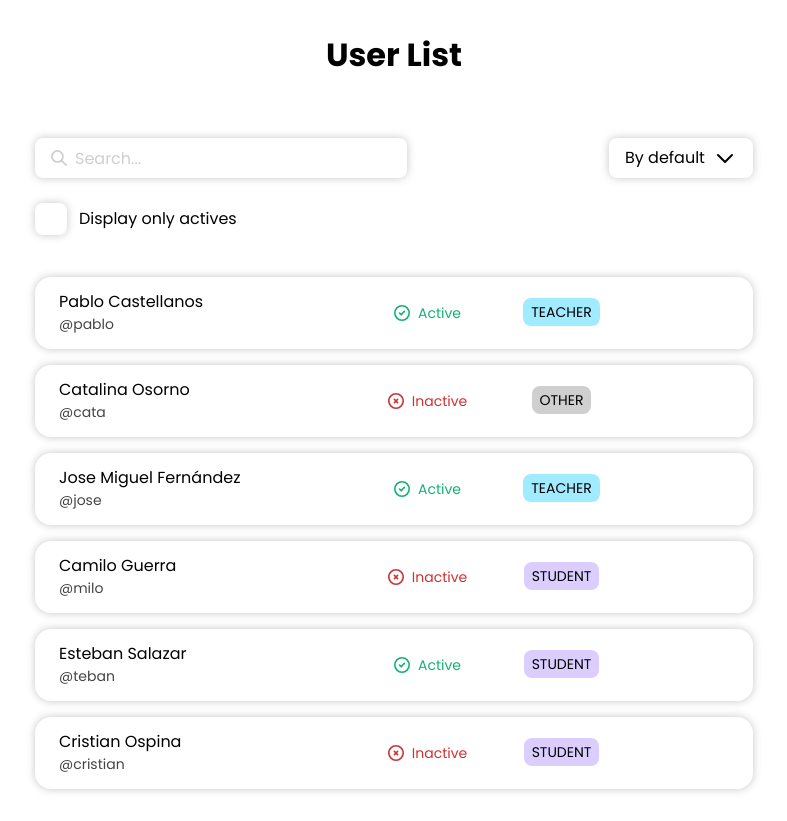
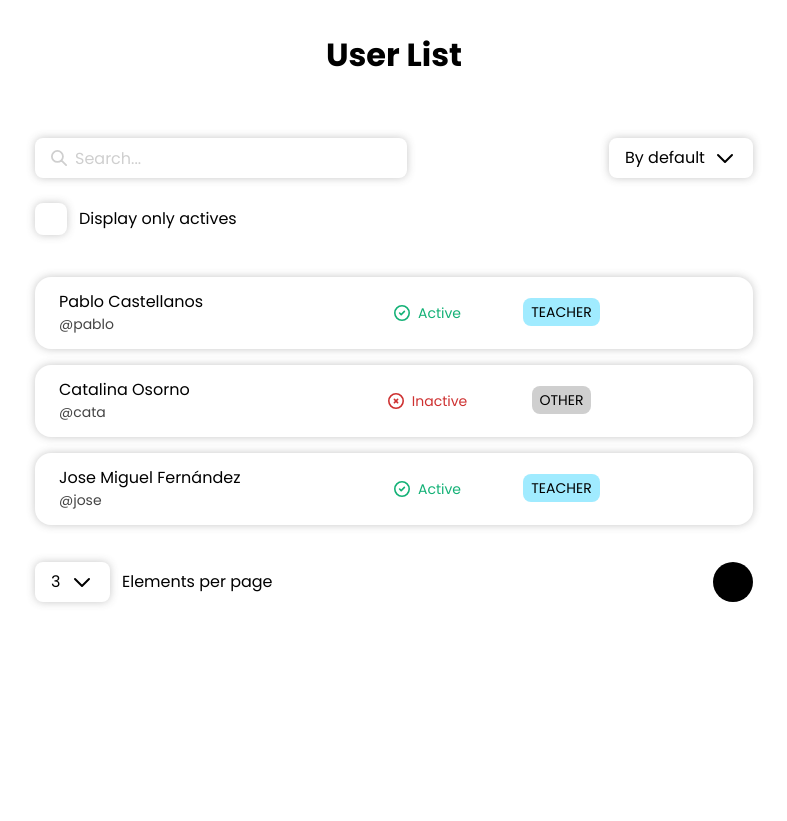
Before and after one commit to Boamorte8/react-users-list, a React (Vite) app: page / in a window 1280 px wide. Shown: the whole page, without its empty margins (246-1033 px from the left). After the commit the page ends 800 px from the top, so only its background shows below. Built offline with nearby package versions, Linux system fonts and the light colour scheme.

Commit message:
feat(pagination): :sparkles: implement items per page component

```diff
--- a/package.json
+++ b/package.json
@@ -37,11 +37,6 @@
 		"prettier": "2.7.1",
 		"vite": "3.2.3"
 	},
-	"imports": {
-		"#Constants/*": "./src/constants/*",
-		"#Components/*": "./src/components/*",
-		"#Lib/*": "./src/lib/*"
-	},
 	"lint-staged": {
 		"*.js": "eslint --fix",
 		"*.{js,md}": "prettier --write"
--- a/src/App.jsx
+++ b/src/App.jsx
@@ -1,5 +1,5 @@
-import UsersList from '#Components/organisms/UsersList';
-import { USER_ROLES } from '#Constants/userRoles.js';
+import UsersList from './components/organisms/UsersList.jsx';
+import { USER_ROLES } from './constants/userRoles.js';
 
 const USERS = [
 	{
--- a/src/components/atoms/UserRole.jsx
+++ b/src/components/atoms/UserRole.jsx
@@ -1,4 +1,4 @@
-import { USER_ROLES } from '#Constants/userRoles';
+import { USER_ROLES } from '../../constants/userRoles';
 import style from './UserRole.module.css';
 
 const ROLE_STYLES = {
--- /dev/null
+++ b/src/components/atoms/buttons/IconButton.jsx
@@ -0,0 +1,26 @@
+import style from './IconButton.module.css';
+
+const IconButton = ({
+	kind = 'black',
+	filled = true,
+	icon: Icon,
+	className,
+	...props
+}) => {
+	return (
+		<button
+			{...props}
+			className={`${style.button} ${filled ? style.filled : ''} ${
+				style[kind]
+			} ${className || ''}`}
+		>
+			<Icon
+				className={`${style.icon} ${!filled ? style.filledIcon : ''} ${
+					style[kind]
+				}`}
+			/>
+		</button>
+	);
+};
+
+export default IconButton;
--- /dev/null
+++ b/src/components/atoms/buttons/IconButton.module.css
@@ -0,0 +1,27 @@
+.button {
+	height: 2.5rem;
+	width: 2.5rem;
+
+	border-radius: 50%;
+	border: none;
+	outline: none;
+
+	display: flex;
+	justify-content: center;
+	align-items: center;
+
+	background-color: transparent;
+}
+
+.button.black {
+	background-color: var(--color-black);
+}
+
+.icon {
+	height: 1.25rem;
+	width: 1.25rem;
+}
+
+.filledIcon {
+	color: var(--color-white);
+}
--- a/src/components/molecules/UsersListFilters.jsx
+++ b/src/components/molecules/UsersListFilters.jsx
@@ -1,4 +1,4 @@
-import { SORT_OPTIONS } from '#Constants/sortOptions';
+import { SORT_OPTIONS } from '../../constants/sortOptions';
 import InputCheckbox from '../atoms/forms/InputCheckbox';
 import InputSearch from '../atoms/forms/InputSearch';
 import InputSelect from '../atoms/forms/InputSelect';
--- /dev/null
+++ b/src/components/molecules/UsersListPagination.jsx
@@ -0,0 +1,35 @@
+import IconButton from '../atoms/buttons/IconButton.jsx';
+import InputSelect from '../atoms/forms/InputSelect.jsx';
+import ArrowDownIcon from '../atoms/icons/ArrowDownIcon.jsx';
+import style from './UsersListPagination.module.css';
+
+const UsersListPagination = ({
+	page,
+	itemsPerPage,
+	setPage,
+	setItemsPerPage
+}) => {
+	const optionsItems = [2, 3, 4];
+	const items = optionsItems.map(item => (
+		<option value={item} key={item}>
+			{item}
+		</option>
+	));
+
+	return (
+		<div className={style.wrapper}>
+			<div className={style.selector}>
+				<InputSelect
+					value={itemsPerPage}
+					onChange={ev => setItemsPerPage(Number(ev.target.value))}
+				>
+					{items}
+				</InputSelect>
+				<p>Elements per page</p>
+			</div>
+			<IconButton icon={ArrowDownIcon} />
+		</div>
+	);
+};
+
+export default UsersListPagination;
--- /dev/null
+++ b/src/components/molecules/UsersListPagination.module.css
@@ -0,0 +1,13 @@
+.wrapper {
+	display: flex;
+	align-items: center;
+	justify-content: space-between;
+
+	margin-top: 2rem;
+}
+
+.selector {
+	display: flex;
+	align-items: center;
+	gap: 0.75rem;
+}
--- a/src/components/organisms/UsersList.jsx
+++ b/src/components/organisms/UsersList.jsx
@@ -1,22 +1,34 @@
 import { useState } from 'react';
 
-import { useFilters } from '#Lib/hooks/useFilters.js';
+import { useFilters } from '../../lib/hooks/useFilters.js';
 import {
 	filterUsersByActive,
 	filterUsersByName,
+	paginateUsers,
 	sortUsers
-} from '#Lib/users/filterUsers.js';
+} from '../../lib/users/filterUsers.js';
 import UsersListFilters from '../molecules/UsersListFilters';
+import UsersListPagination from '../molecules/UsersListPagination.jsx';
 import UsersListRows from '../molecules/UsersListRows';
 import style from './UsersList.module.css';
 
 const UsersList = ({ initialUsers }) => {
 	const { search, onlyActive, sortBy, ...setFiltersFunctions } = useFilters();
-	const { users } = useUsers(initialUsers);
-
-	let usersFiltered = filterUsersByActive(users, onlyActive);
-	usersFiltered = filterUsersByName(usersFiltered, search);
-	usersFiltered = sortUsers(usersFiltered, sortBy);
+	const [page, setPage] = useState(1);
+	const [itemsPerPage, setItemsPerPage] = useState(3);
+	const pagination = {
+		page,
+		itemsPerPage,
+		setPage,
+		setItemsPerPage
+	};
+	const { users } = getUsers(initialUsers, {
+		onlyActive,
+		search,
+		sortBy,
+		page,
+		itemsPerPage
+	});
 
 	return (
 		<div className={style.wrapper}>
@@ -28,15 +40,22 @@ const UsersList = ({ initialUsers }) => {
 				sortBy={sortBy}
 				{...setFiltersFunctions}
 			/>
-			<UsersListRows users={usersFiltered} />
+			<UsersListRows users={users} />
+			<UsersListPagination {...pagination} />
 		</div>
 	);
 };
 
-const useUsers = initialUsers => {
-	const [users, setUsers] = useState(initialUsers);
+const getUsers = (
+	initialUsers,
+	{ onlyActive, search, sortBy, page, itemsPerPage }
+) => {
+	let usersFiltered = filterUsersByActive(initialUsers, onlyActive);
+	usersFiltered = filterUsersByName(usersFiltered, search);
+	usersFiltered = sortUsers(usersFiltered, sortBy);
+	usersFiltered = paginateUsers(usersFiltered, page, itemsPerPage);
 
-	return { users };
+	return { users: usersFiltered };
 };
 
 export default UsersList;
--- a/src/lib/hooks/useFilters.js
+++ b/src/lib/hooks/useFilters.js
@@ -1,6 +1,6 @@
 import { useState } from 'react';
 
-import { SORT_OPTIONS } from '#Constants/sortOptions.js';
+import { SORT_OPTIONS } from '../../constants/sortOptions.js';
 
 export const useFilters = () => {
 	const [filters, setFilters] = useState({
--- a/src/lib/users/filterUsers.js
+++ b/src/lib/users/filterUsers.js
@@ -1,5 +1,5 @@
-import { SORT_OPTIONS } from '#Constants/sortOptions.js';
-import { USER_ROLES } from '#Constants/userRoles.js';
+import { SORT_OPTIONS } from '../../constants/sortOptions.js';
+import { USER_ROLES } from '../../constants/userRoles.js';
 
 export const filterUsersByName = (users, search) => {
 	if (!search) return [...users];
@@ -47,3 +47,10 @@ export const sortUsers = (users, sortBy) => {
 			return sortUsers;
 	}
 };
+
+export const paginateUsers = (users, page, itemsPerPage) => {
+	const startIndex = (page - 1) * itemsPerPage;
+	const endIndex = startIndex + itemsPerPage;
+
+	return users.slice(startIndex, endIndex);
+};
```
